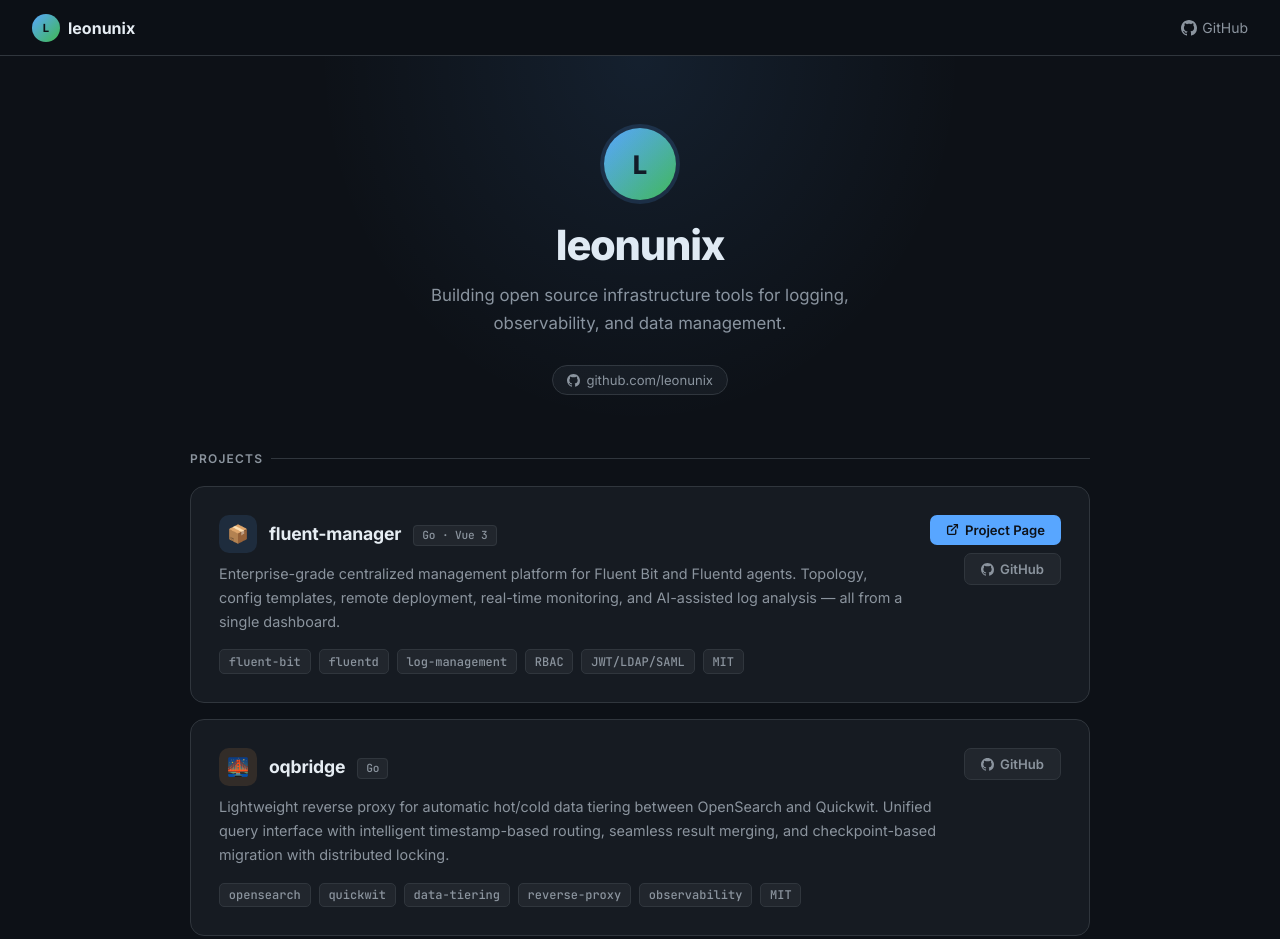
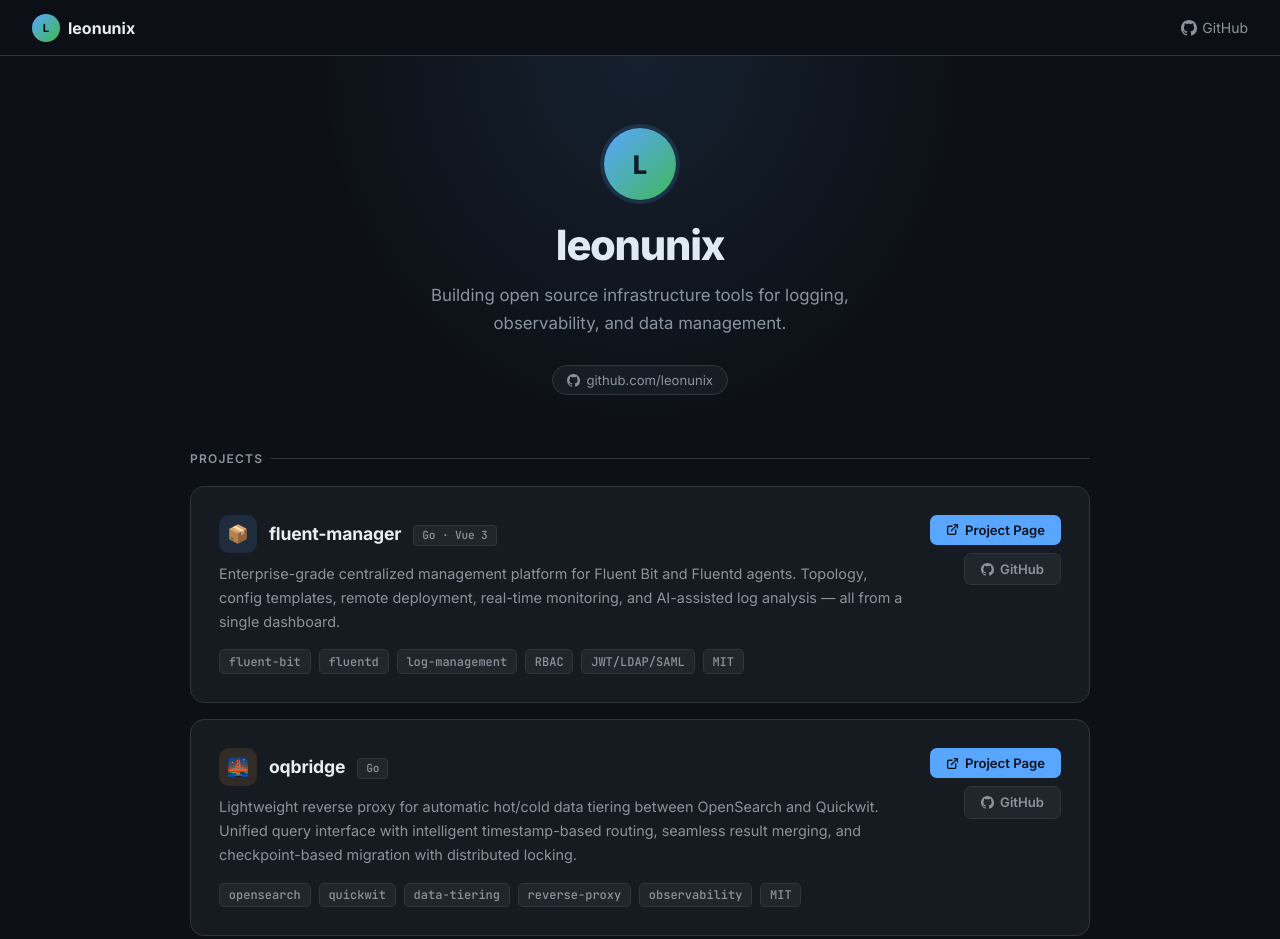
Before and after one commit to leonunix/leonunix.github.io, a plain HTML site: page index.html in a window 1280 px wide. Shown: the top 939 px of the page. Drawn offline with Linux system fonts and the light colour scheme.

Commit message:
add page

```diff
--- a/index.html
+++ b/index.html
@@ -314,6 +314,10 @@
         </div>
       </div>
       <div class="card-actions">
+        <a class="btn-card btn-primary-sm" href="https://leonunix.github.io/oqbridge/" target="_blank" rel="noopener">
+          <svg width="13" height="13" viewBox="0 0 24 24" fill="none" stroke="currentColor" stroke-width="2.5" stroke-linecap="round" stroke-linejoin="round"><path d="M18 13v6a2 2 0 0 1-2 2H5a2 2 0 0 1-2-2V8a2 2 0 0 1 2-2h6"/><polyline points="15 3 21 3 21 9"/><line x1="10" y1="14" x2="21" y2="3"/></svg>
+          Project Page
+        </a>
         <a class="btn-card btn-ghost-sm" href="https://github.com/leonunix/oqbridge" target="_blank" rel="noopener">
           <svg width="13" height="13" viewBox="0 0 24 24" fill="currentColor"><path d="M12 0C5.37 0 0 5.37 0 12c0 5.31 3.435 9.795 8.205 11.385.6.105.825-.255.825-.57 0-.285-.015-1.23-.015-2.235-3.015.555-3.795-.735-4.035-1.41-.135-.345-.72-1.41-1.23-1.695-.42-.225-1.02-.78-.015-.795.945-.015 1.62.87 1.845 1.23 1.08 1.815 2.805 1.305 3.495.99.105-.78.42-1.305.765-1.605-2.67-.3-5.46-1.335-5.46-5.925 0-1.305.465-2.385 1.23-3.225-.12-.3-.54-1.53.12-3.18 0 0 1.005-.315 3.3 1.23.96-.27 1.98-.405 3-.405s2.04.135 3 .405c2.295-1.56 3.3-1.23 3.3-1.23.66 1.65.24 2.88.12 3.18.765.84 1.23 1.905 1.23 3.225 0 4.605-2.805 5.625-5.475 5.925.435.375.81 1.095.81 2.22 0 1.605-.015 2.895-.015 3.3 0 .315.225.69.825.57A12.02 12.02 0 0 0 24 12c0-6.63-5.37-12-12-12z"/></svg>
           GitHub
```
